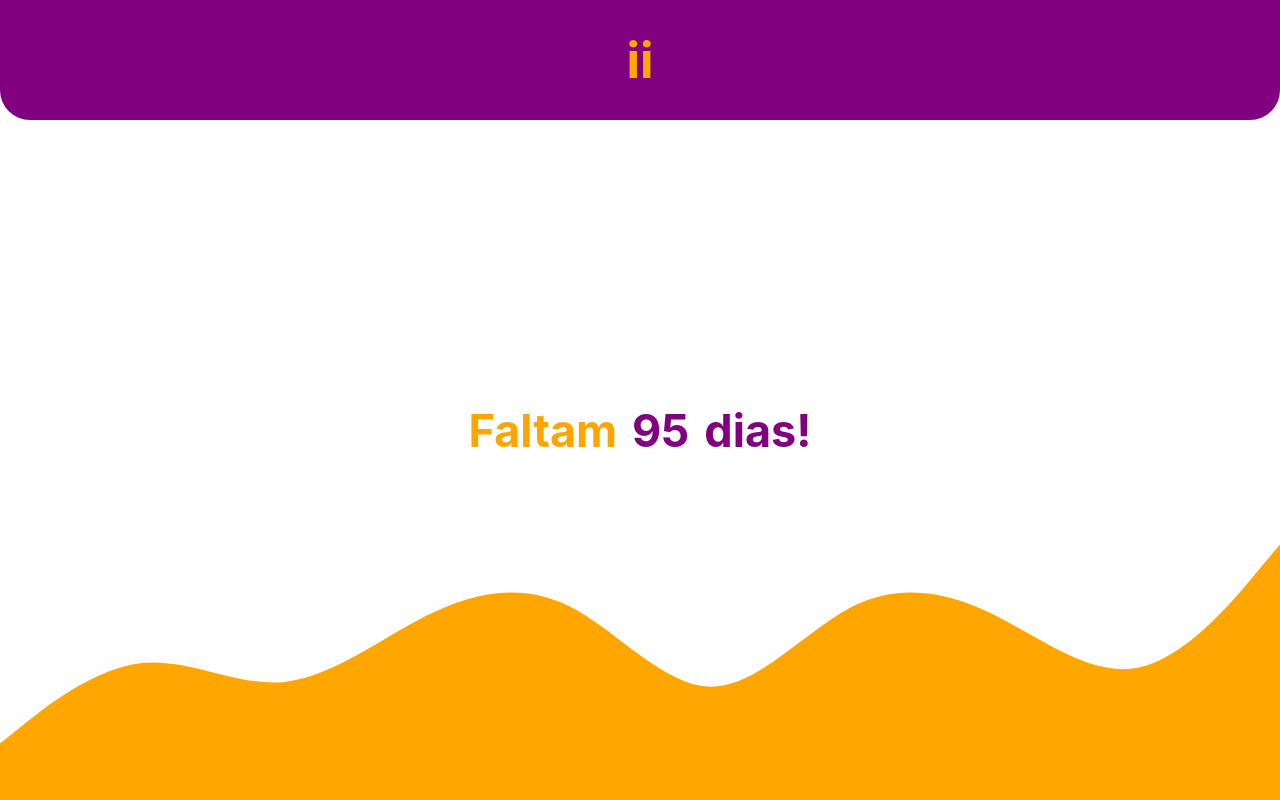
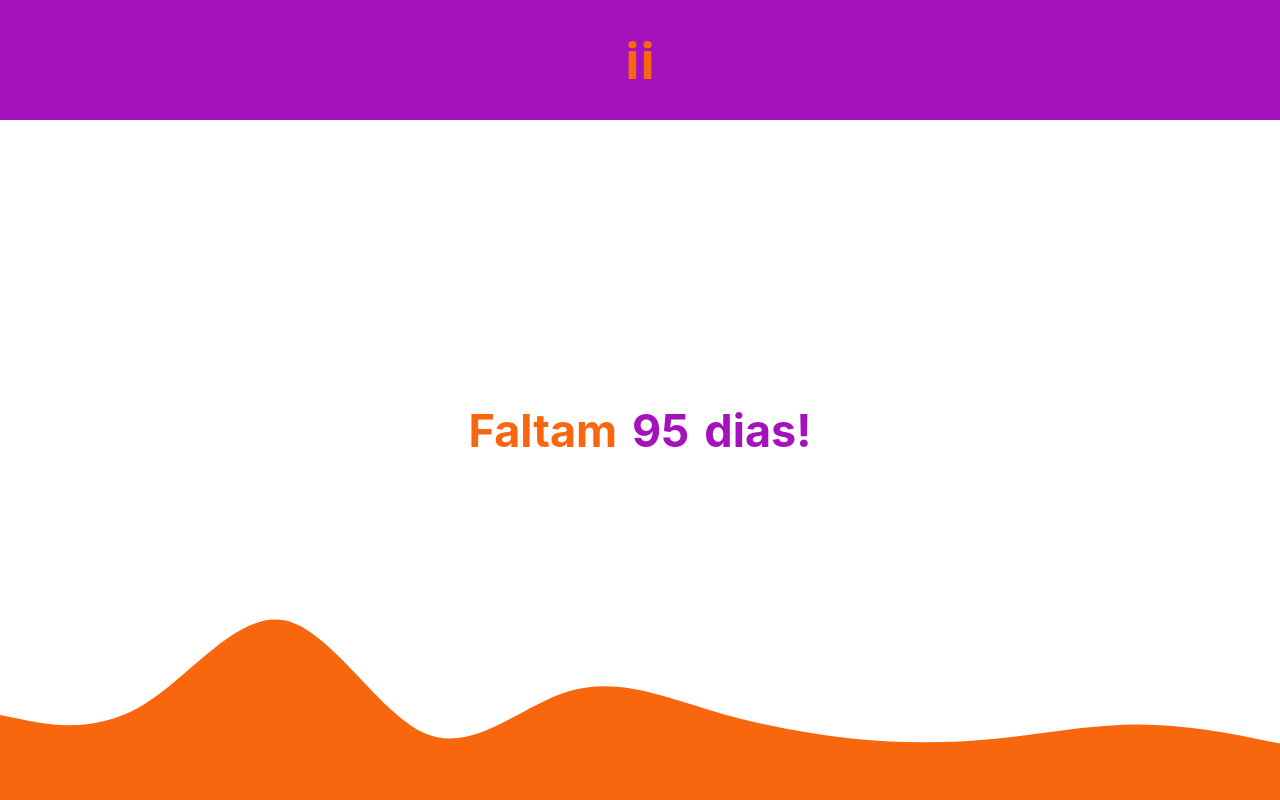
Before and after one commit to Tiaguh/Imovim-Stop-Watch, a plain HTML site: page index.html in a window 1280 px wide. Drawn offline with Linux system fonts and the light colour scheme.

Commit message:
adjusting colors and waves

```diff
--- a/css/style.css
+++ b/css/style.css
@@ -12,6 +12,8 @@ body{
   flex-direction: column;
   justify-content: space-between;
   align-items: center;
+
+  background-color: #FFF;
 }
 
 header{
@@ -22,18 +24,16 @@ header{
   justify-content: center;
   align-items: center;
 
-  background-color: purple;
-
-  border-radius: 0px 0px 30px 30px;
+  background-color: #A512BD;
 }
 
 header h6{
-  color: orange;
-  font-family: -apple-system, BlinkMacSystemFont, 'Segoe UI', Roboto, Oxygen, Ubuntu, Cantarell, 'Open Sans', 'Helvetica Neue', sans-serif;
+  color: #F8670E;
+  font-family: system-ui, -apple-system, BlinkMacSystemFont, 'Segoe UI', Roboto, Oxygen, Ubuntu, Cantarell, 'Open Sans', 'Helvetica Neue', sans-serif;
   font-size: 50px;
 }
 
-.container{
+main{
   display: flex;
   gap: 15px;
 
@@ -47,7 +47,7 @@ body h1{
   font-weight: bold;
   font-family: -apple-system, BlinkMacSystemFont, 'Segoe UI', Roboto, Oxygen, Ubuntu, Cantarell, 'Open Sans', 'Helvetica Neue', sans-serif;
 
-  color: orange;
+  color: #F8670E;
 }
 
 body p{
@@ -55,7 +55,7 @@ body p{
   font-weight: bold;
   font-family: -apple-system, BlinkMacSystemFont, 'Segoe UI', Roboto, Oxygen, Ubuntu, Cantarell, 'Open Sans', 'Helvetica Neue', sans-serif;
 
-  color: purple;
+  color: #A512BD;
 }
 
 footer{
--- a/index.html
+++ b/index.html
@@ -1,33 +1,33 @@
 <!DOCTYPE html>
-<html lang="en">
+<html lang="pt-br">
 
 <head>
   <meta charset="UTF-8">
   <meta http-equiv="X-UA-Compatible" content="IE=edge">
   <meta name="viewport" content="width=device-width, initial-scale=1.0">
   <link rel="stylesheet" href="css/style.css">
-  <title>Document</title>
+  <title>Imovim Stop Watch</title>
 </head>
 
 <body>
-
   <header>
     <h6>ii</h6>
   </header>
 
-  <div class="container">
+  <main>
     <h1>Faltam</h1>
-    <p id="res"></p>
-    <p id="res2"></p>
-  </div>
+    <p id="numberDays"> </p>
+    <p id="text"> </p>
+  </main>
 
   <svg xmlns="http://www.w3.org/2000/svg" viewBox="0 0 1440 320">
-    <path fill="#ffa600" fill-opacity="1"
-      d="M0,256L26.7,234.7C53.3,213,107,171,160,165.3C213.3,160,267,192,320,186.7C373.3,181,427,139,480,112C533.3,85,587,75,640,101.3C693.3,128,747,192,800,192C853.3,192,907,128,960,101.3C1013.3,75,1067,85,1120,112C1173.3,139,1227,181,1280,170.7C1333.3,160,1387,96,1413,64L1440,32L1440,320L1413.3,320C1386.7,320,1333,320,1280,320C1226.7,320,1173,320,1120,320C1066.7,320,1013,320,960,320C906.7,320,853,320,800,320C746.7,320,693,320,640,320C586.7,320,533,320,480,320C426.7,320,373,320,320,320C266.7,320,213,320,160,320C106.7,320,53,320,27,320L0,320Z">
+    <path fill="#F8670E" fill-opacity="1"
+      d="M0,224L26.7,229.3C53.3,235,107,245,160,213.3C213.3,181,267,107,320,117.3C373.3,128,427,224,480,245.3C533.3,267,587,213,640,197.3C693.3,181,747,203,800,218.7C853.3,235,907,245,960,250.7C1013.3,256,1067,256,1120,250.7C1173.3,245,1227,235,1280,234.7C1333.3,235,1387,245,1413,250.7L1440,256L1440,320L1413.3,320C1386.7,320,1333,320,1280,320C1226.7,320,1173,320,1120,320C1066.7,320,1013,320,960,320C906.7,320,853,320,800,320C746.7,320,693,320,640,320C586.7,320,533,320,480,320C426.7,320,373,320,320,320C266.7,320,213,320,160,320C106.7,320,53,320,27,320L0,320Z">
     </path>
   </svg>
 
   <script src="/js/script.js"></script>
+
 </body>
 
 </html>
--- a/js/script.js
+++ b/js/script.js
@@ -1,22 +1,20 @@
-let result = document.getElementById("res")
-let result2 = document.getElementById("res2")
+let numberDays = document.getElementById("numberDays")
+let text = document.getElementById("text")
 
 function clock(){
   let data = new Date()
 
-  let initalDay = 13;
+  let startingDay = 13; // dia em que o projeto de 100 dias começou. (14/02/2023)
   let day = data.getDate();
 
-  let remainingDays = 100-(day - initalDay)
+  let remainingDays = 100-(day - startingDay)
 
-  result.innerHTML = remainingDays;
-  result2.innerHTML = "dias!"
-
-  console.log(remainingDays);
+  numberDays.innerHTML = remainingDays;
+  text.innerHTML = "dias!"
 
   if(remainingDays <= 0){
-    result.innerHTML = "Acabou o tempo!!!";
-    result2.innerHTML = ""
+    numberDays.innerHTML = "Acabou o tempo!!!";
+    text.innerHTML = ""
   }
 }
 
```
